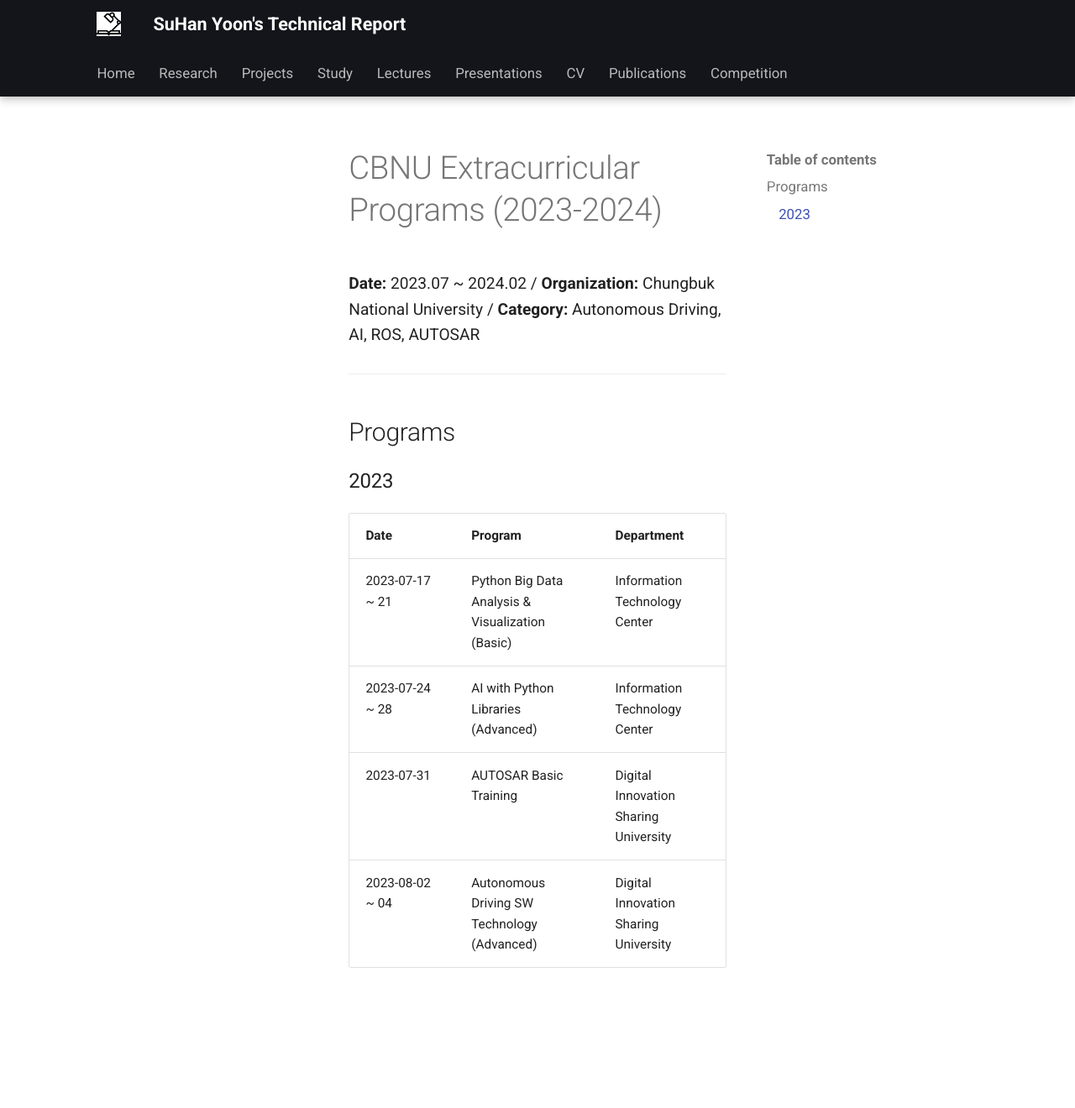
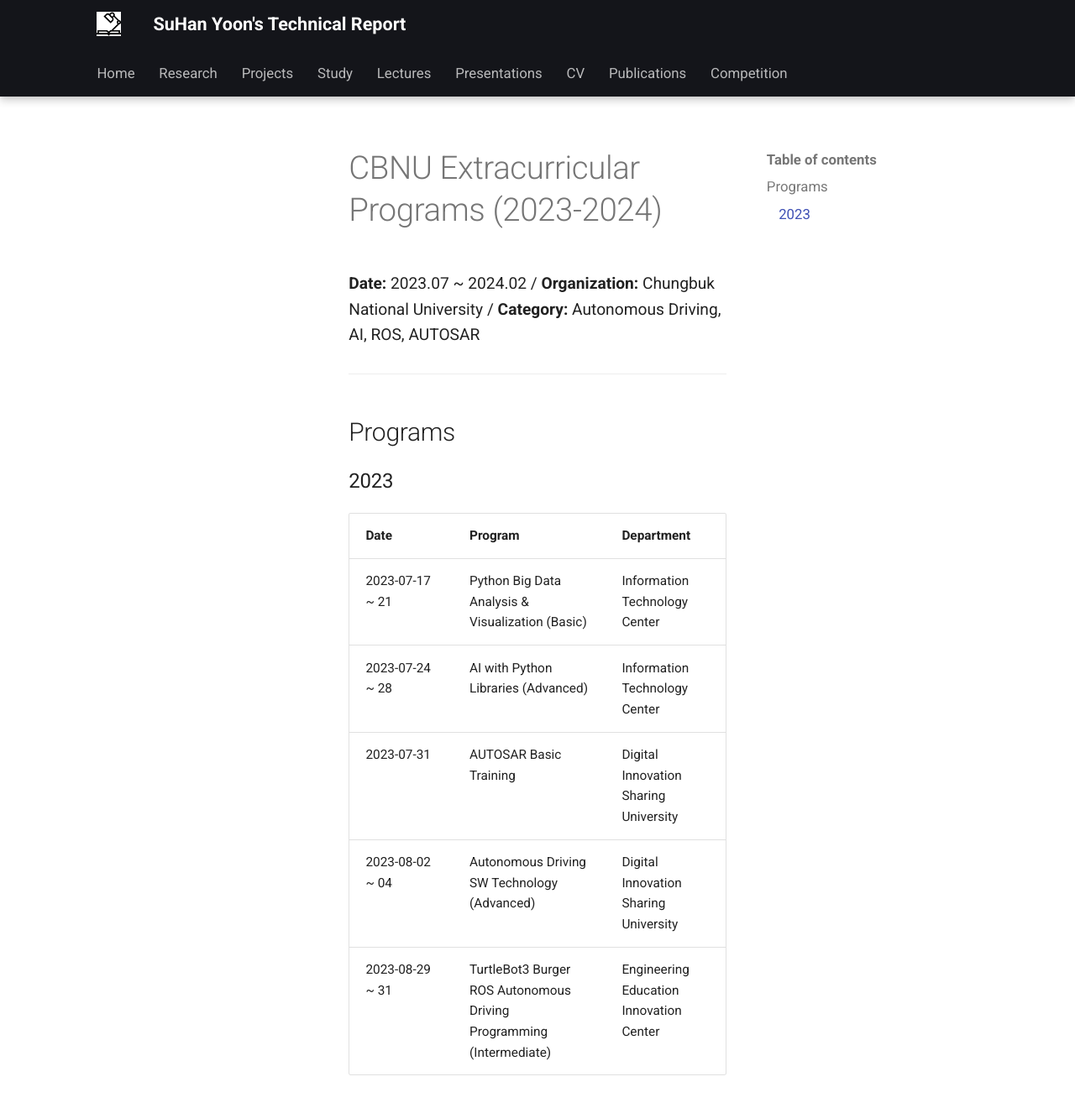
Before and after one commit to YSH-research/YSH-research.github.io, an MkDocs documentation site: the page built from docs/Lectures/2023-2024-CBNU-Extracurricular-Programs.md, in a window 1280 px wide and 1330 px high. Shown: the top 1320 px of the window at 84% size. Built offline with MkDocs 1.6.1 and Material for MkDocs 9.7.7, drawn with Linux system fonts in a browser that asks for light colours.

Commit message:
Add TurtleBot3 ROS Autonomous Driving Programming program

```diff
--- a/docs/Lectures/2023-2024-CBNU-Extracurricular-Programs.md
+++ b/docs/Lectures/2023-2024-CBNU-Extracurricular-Programs.md
@@ -16,3 +16,4 @@
 | 2023-07-24 ~ 28 | AI with Python Libraries (Advanced) | Information Technology Center |
 | 2023-07-31 | AUTOSAR Basic Training | Digital Innovation Sharing University |
 | 2023-08-02 ~ 04 | Autonomous Driving SW Technology (Advanced) | Digital Innovation Sharing University |
+| 2023-08-29 ~ 31 | TurtleBot3 Burger ROS Autonomous Driving Programming (Intermediate) | Engineering Education Innovation Center |
```
